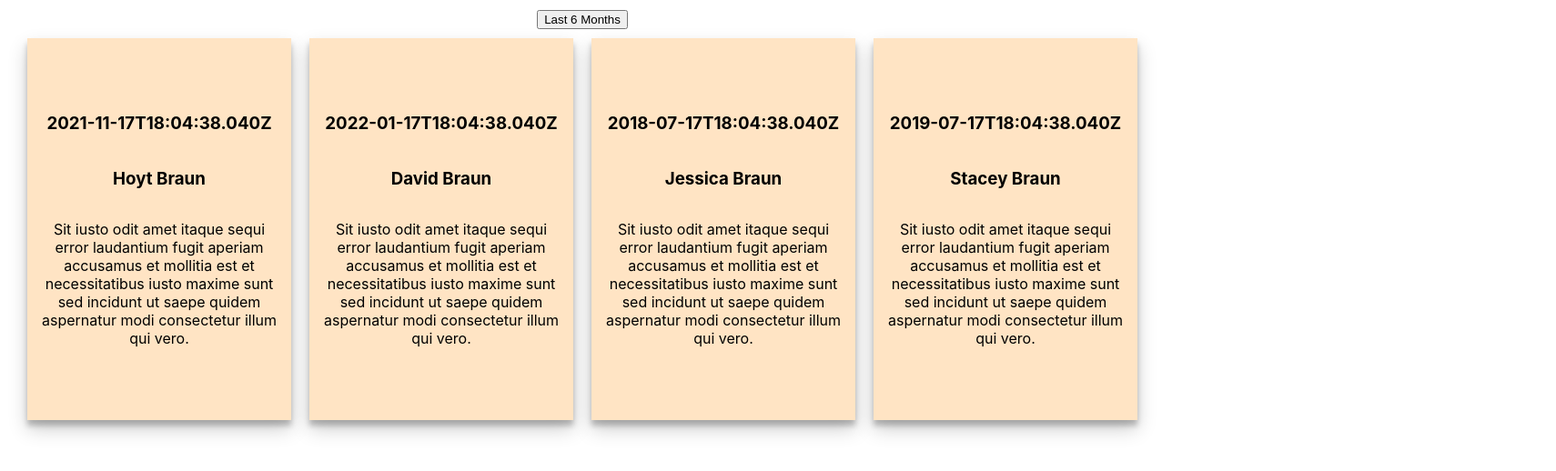
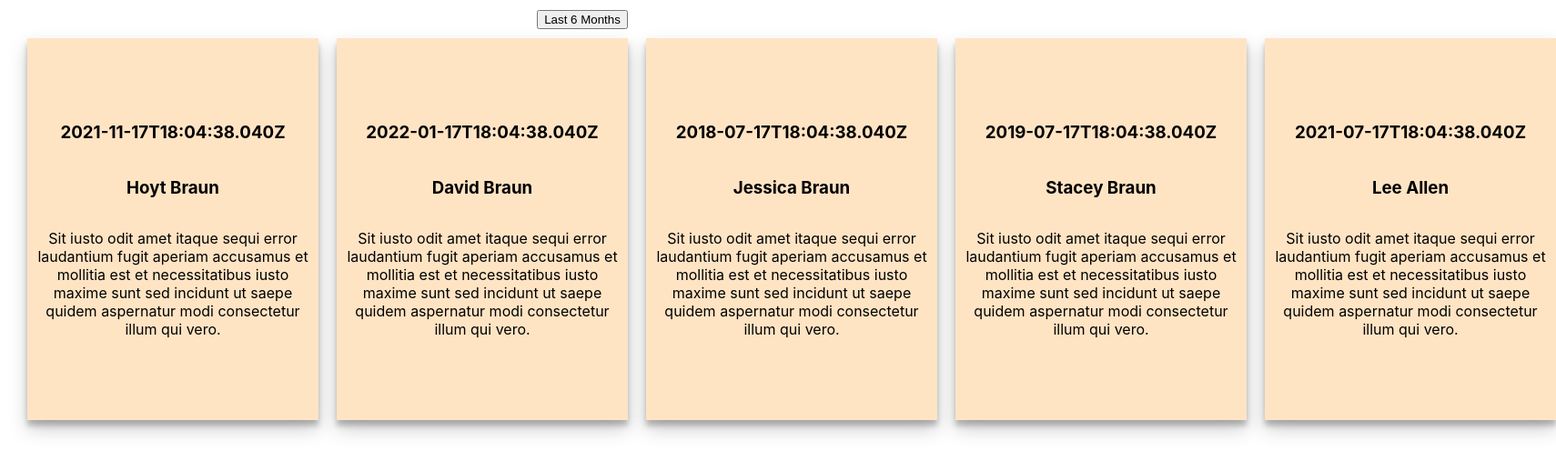
Before and after one commit to leeallen737/LDMS-Coding-Challenge, a React (Create React App) app in the folder client/: page / in a window 1280 px wide. Shown: the top 518 px of the page at 91% size, 1710 px wide, since content can reach past the window. Built offline with nearby package versions, Linux system fonts and the light colour scheme; data requests are answered from the project's data file.

Commit message:
added json-server and passed data from json to port 5000 for ability to fetch and pass data

```diff
--- /dev/null
+++ b/client/notes.json
@@ -0,0 +1,34 @@
+{
+  "notes": [
+    {
+      "id": 29,
+      "createdAt": "2021-11-17T18:04:38.040Z",
+      "user": "Hoyt Braun",
+      "note": "Sit iusto odit amet itaque sequi error laudantium fugit aperiam accusamus et mollitia est et necessitatibus iusto maxime sunt sed incidunt ut saepe quidem aspernatur modi consectetur illum qui vero."
+    },
+    {
+      "id": 30,
+      "createdAt": "2022-01-17T18:04:38.040Z",
+      "user": "David Braun",
+      "note": "Sit iusto odit amet itaque sequi error laudantium fugit aperiam accusamus et mollitia est et necessitatibus iusto maxime sunt sed incidunt ut saepe quidem aspernatur modi consectetur illum qui vero."
+    },
+    {
+      "id": 31,
+      "createdAt": "2018-07-17T18:04:38.040Z",
+      "user": "Jessica Braun",
+      "note": "Sit iusto odit amet itaque sequi error laudantium fugit aperiam accusamus et mollitia est et necessitatibus iusto maxime sunt sed incidunt ut saepe quidem aspernatur modi consectetur illum qui vero."
+    },
+    {
+      "id": 32,
+      "createdAt": "2019-07-17T18:04:38.040Z",
+      "user": "Stacey Braun",
+      "note": "Sit iusto odit amet itaque sequi error laudantium fugit aperiam accusamus et mollitia est et necessitatibus iusto maxime sunt sed incidunt ut saepe quidem aspernatur modi consectetur illum qui vero."
+    },
+    {
+      "id": 40,
+      "createdAt": "2021-07-17T18:04:38.040Z",
+      "user": "Lee Allen",
+      "note": "Sit iusto odit amet itaque sequi error laudantium fugit aperiam accusamus et mollitia est et necessitatibus iusto maxime sunt sed incidunt ut saepe quidem aspernatur modi consectetur illum qui vero."
+    }
+  ]
+}
--- a/client/package.json
+++ b/client/package.json
@@ -7,9 +7,11 @@
     "start": "react-scripts start",
     "build": "react-scripts build",
     "test": "react-scripts test",
-    "eject": "react-scripts eject"
+    "eject": "react-scripts eject",
+    "server": "json-server --watch notes.json --port 5000"
   },
   "dependencies": {
+    "json-server": "^0.17.0",
     "react": "^17.0.2",
     "react-dom": "^17.0.2"
   },
--- a/client/src/App.jsx
+++ b/client/src/App.jsx
@@ -1,4 +1,4 @@
-import React from 'react'
+import React, {useEffect} from 'react'
 import "./App.scss";
 import Note from './Components/Note'
 import Button from './Components/ToggleButton';
@@ -21,34 +21,33 @@ function App() {
 
   //   myFunction()
   const [lessThanSixMonths, updateLessThansixMonths] = React.useState(false)
-  const [myNotes, updateMyNotes] = React.useState([
-    {
-      "id": 29,
-      "createdAt": "2021-11-17T18:04:38.040Z",
-      "user": "Hoyt Braun",
-      "note": "Sit iusto odit amet itaque sequi error laudantium fugit aperiam accusamus et mollitia est et necessitatibus iusto maxime sunt sed incidunt ut saepe quidem aspernatur modi consectetur illum qui vero."
-    },
-    {
-      "id": 30,
-      "createdAt": "2022-01-17T18:04:38.040Z",
-      "user": "David Braun",
-      "note": "Sit iusto odit amet itaque sequi error laudantium fugit aperiam accusamus et mollitia est et necessitatibus iusto maxime sunt sed incidunt ut saepe quidem aspernatur modi consectetur illum qui vero."
-    },
-    {
-      "id": 31,
-      "createdAt": "2018-07-17T18:04:38.040Z",
-      "user": "Jessica Braun",
-      "note": "Sit iusto odit amet itaque sequi error laudantium fugit aperiam accusamus et mollitia est et necessitatibus iusto maxime sunt sed incidunt ut saepe quidem aspernatur modi consectetur illum qui vero."
-    },
-    {
-      "id": 32,
-      "createdAt": "2019-07-17T18:04:38.040Z",
-      "user": "Stacey Braun",
-      "note": "Sit iusto odit amet itaque sequi error laudantium fugit aperiam accusamus et mollitia est et necessitatibus iusto maxime sunt sed incidunt ut saepe quidem aspernatur modi consectetur illum qui vero."
+  const [myNotes, updateMyNotes] = React.useState([])
+
+  useEffect(() => {
+    const getTasks = async () => {
+      const notesFromServer = await fetchNotes()
+      updateMyNotes(notesFromServer)
     }
-  ])
 
+    getTasks()
+  }, [])
 
+  //Fetch Notes
+  const fetchNotes = async () => {
+    const res = await fetch('http://localhost:5000/notes')
+    const data = await res.json()
+
+    return data
+  }
+
+  const note = {
+
+      id: 40,
+      createdAt: "2021-07-17T18:04:38.040Z",
+      user: "Lee Allen",
+      note: "Sit iusto odit amet itaque sequi error laudantium fugit aperiam accusamus et mollitia est et necessitatibus iusto maxime sunt sed incidunt ut saepe quidem aspernatur modi consectetur illum qui vero."
+
+  }
 
   let sixMonthsAgo = new Date();
   sixMonthsAgo.setMonth(sixMonthsAgo.getMonth() - 6);
@@ -70,7 +69,6 @@ function App() {
     updateLessThansixMonths(prevState => !prevState)
     console.log(lessThanSixMonths)
   }
-  console.log(myFilteredNotes)
 
   return (
     <div className="App">
--- a/client/src/App.scss
+++ b/client/src/App.scss
@@ -7,7 +7,7 @@
     display: flex;
   }
   .my-note {
-    width: 300px;
+    min-width: 300px;
     height: 400px;
     background-color: bisque;
     padding: 10px;
```
Also changed, not shown: client/db.json (added, +19 -0 lines), 2 other files (tests, documents, lock files or other folders).
